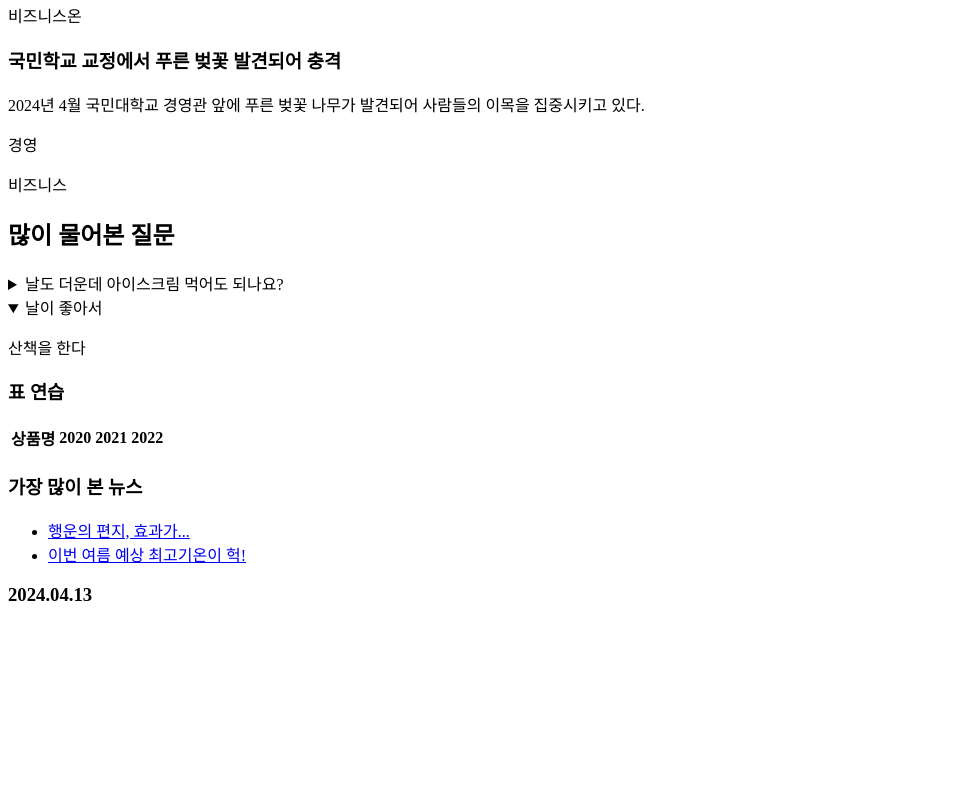
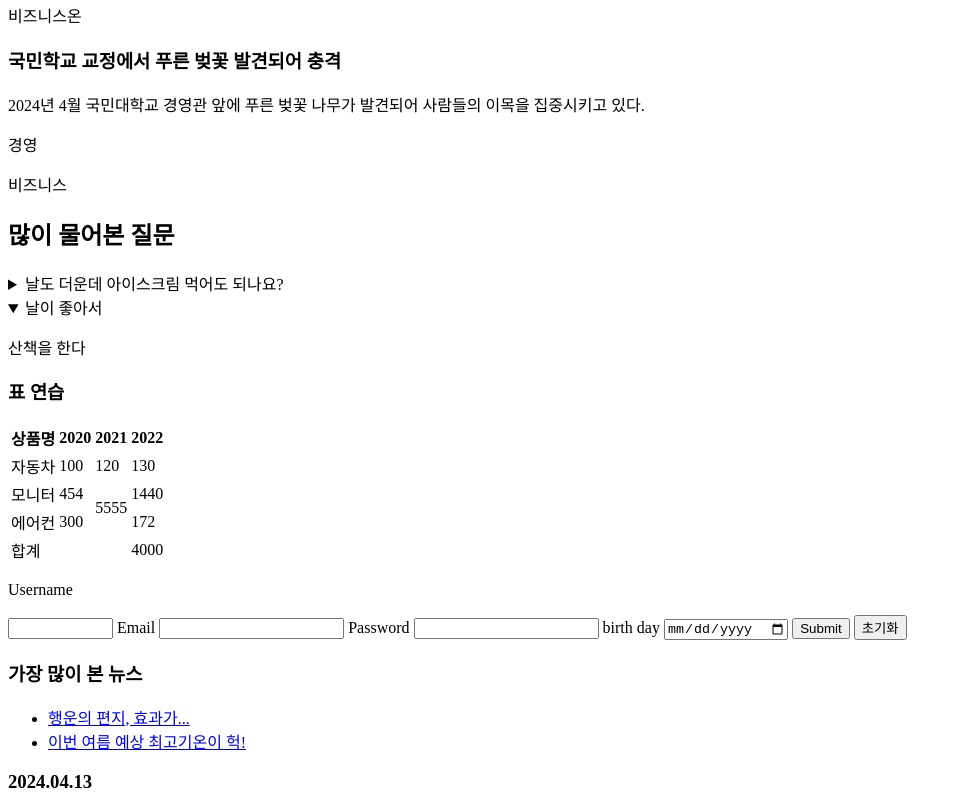
Before and after one commit to antaejeong/24-Mktg, a plain HTML site: page index.html in a window 1280 px wide. Shown: the part 486-1298 px from the top of the page, without its empty margins (0-962 px from the left). Before the commit the page ends 1111 px from the top, so only its background shows below. Drawn offline with Linux system fonts and the light colour scheme.

Commit message:
datalist

```diff
--- a/index.html
+++ b/index.html
@@ -63,9 +63,52 @@
           <th>2022</th>
          </tr>
         </thead>
-        <tboby></tboby>
-        <tfoot></tfoot>
+        <tboby>
+         <tr>
+           <td>자동차</td>
+           <td>100</td>
+           <td>120</td>
+           <td>130</td>
+         </tr>
+          <tr>
+             <td>모니터</td>
+             <td>454</td>
+             <td rowspan="2">5555</td>
+             <td>1440</td>
+           </tr>
+          <tr>
+             <td>에어컨</td>
+             <td>300</td>
+             <td>172</td>
+           </tr>
+        </tboby>
+        <tfoot>
+          <tr>
+            <td colspan="3">합계</td>
+            <td>4000</td>
+          </tr>
+        </tfoot>
       </table>
+      </section>
+      <!-- form interaction -->
+      <section>
+        <form action="/signup" metod="POST">
+          <p>Username</p>
+          <input list="names" type="text" maxlength="10" size="10">
+        <datalist>
+          <option value="JohnDoe"></option>
+          <option value="JaneDoe"></option>
+          <option value="SeokdoMah"></option>
+        </datalist>
+        <label for="u-email">Email</label>
+        <input id="u-email" name="email" type="email">
+        <label for="u-pw">Password</label>
+        <input id="u-pw" name="password" type="password">
+        <label for="u-birth">birth day</label>
+        <input id="u-birth" name="birtday" type="date">
+        <input type="submit">
+        <button type="reset">초기화</button>
+        </form>
       </section>
     </main>
     <aside>
```
